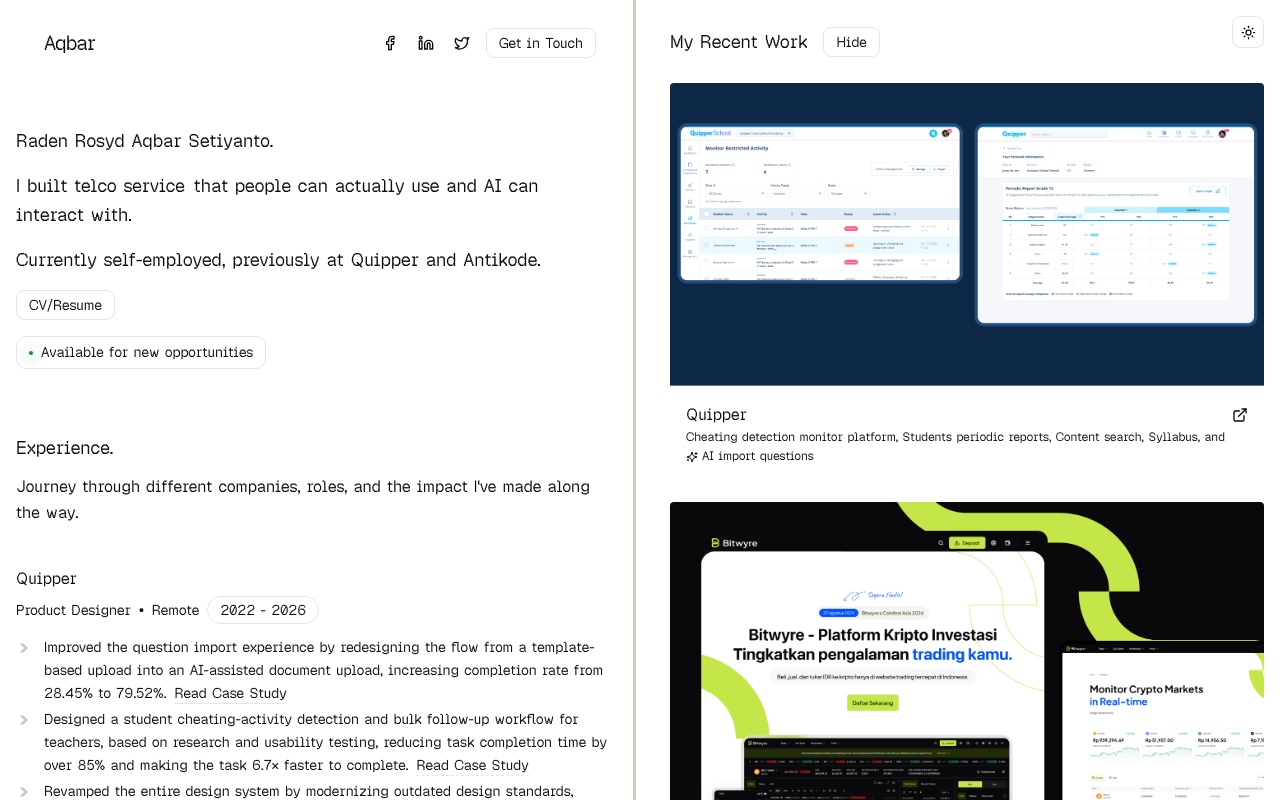
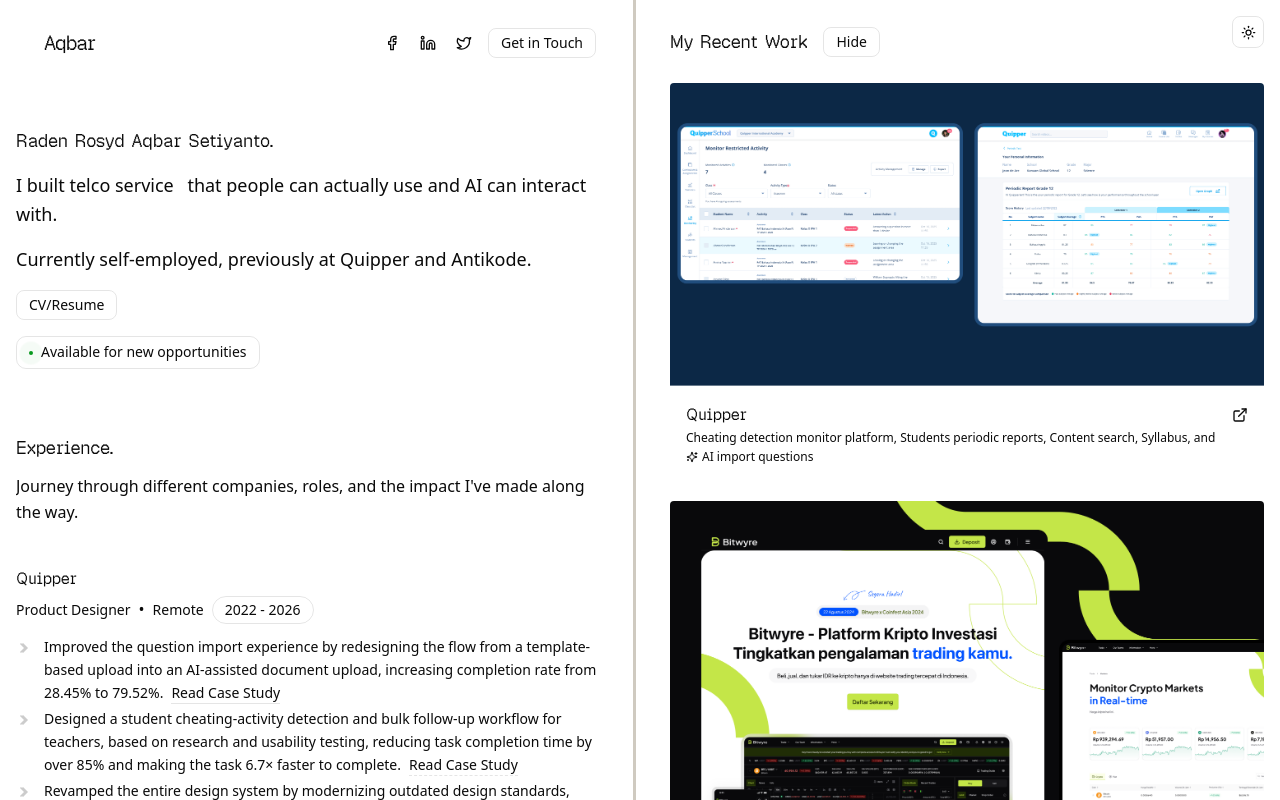
Before and after one commit to rosydaqbar/Aqbarmenew, a React (Vite) app: page / in a window 1280 px wide. Built offline with nearby package versions, Linux system fonts and the light colour scheme.

Commit message:
Split title and body fonts

```diff
--- a/src/components/PortfolioBioPanel.tsx
+++ b/src/components/PortfolioBioPanel.tsx
@@ -28,7 +28,7 @@
     <div className="flex w-full flex-col gap-3 py-2">
       <div className="flex w-full items-center gap-6">
         <div className="flex min-w-[120px] flex-col gap-1">
-          <span className="text-site-primary" style={{ fontSize: "16px", lineHeight: 1.618, fontWeight: 700 }}>
+          <span className="font-title text-site-primary" style={{ fontSize: "16px", lineHeight: 1.618, fontWeight: 700 }}>
             {exp.company}
           </span>
           <div className="flex flex-wrap items-center gap-2 text-site-secondary">
@@ -117,7 +117,7 @@
                 <div className="absolute left-1 top-[3px] h-[18px] w-[7px] rounded-[2px] bg-site-brand-mark" />
                 <div className="absolute left-[13px] top-[3px] h-[7px] w-[7px] rounded-[2px] bg-site-brand-mark" />
               </div>
-              <span className="text-site-primary" style={{ fontSize: "20px", letterSpacing: "-0.9px", fontWeight: 700 }}>
+              <span className="font-title text-site-primary" style={{ fontSize: "20px", letterSpacing: "-0.9px", fontWeight: 700 }}>
                 Aqbar
               </span>
             </div>
@@ -143,7 +143,7 @@
 
         <div className="flex w-full max-w-[580px] flex-col gap-4 py-2">
           <AnimatedReveal delay={t()}>
-            <p className="text-site-primary" style={{ fontSize: "18px", lineHeight: 1.618, fontWeight: 700 }}>
+            <p className="font-title text-site-primary" style={{ fontSize: "18px", lineHeight: 1.618, fontWeight: 700 }}>
               Raden Rosyd Aqbar Setiyanto.
             </p>
           </AnimatedReveal>
@@ -185,7 +185,7 @@
       <div className="flex flex-col gap-6 pt-4 pb-10">
         <div className="flex flex-col gap-3 py-2">
           <AnimatedReveal delay={t()}>
-            <p className="text-site-primary" style={{ fontSize: "18px", lineHeight: 1.618, fontWeight: 700 }}>
+            <p className="font-title text-site-primary" style={{ fontSize: "18px", lineHeight: 1.618, fontWeight: 700 }}>
               Experience.
             </p>
           </AnimatedReveal>
@@ -227,7 +227,7 @@
       <div className="py-2 pt-8">
         <div className="rounded-lg border border-site-border bg-site-card px-8 py-6">
           <div className="flex flex-col gap-2">
-            <p className="text-site-primary" style={{ fontSize: "16px", lineHeight: 1.618 }}>
+            <p className="font-title text-site-primary" style={{ fontSize: "16px", lineHeight: 1.618 }}>
               Say Hello.
             </p>
             <p className="text-site-secondary" style={{ fontSize: "16px", lineHeight: 1.618 }}>
--- a/src/components/ProjectGallery.tsx
+++ b/src/components/ProjectGallery.tsx
@@ -50,7 +50,7 @@
       <div className="flex flex-col p-4">
         <div className="flex items-center justify-between gap-3">
           <p
-            className="text-site-primary"
+            className="font-title text-site-primary"
             style={{ fontSize: "16px", lineHeight: 1.618, fontWeight: 700 }}
           >
             {item.title}
@@ -98,7 +98,7 @@
           >
             <div className="sticky top-0 z-20 flex h-[51px] w-full items-center justify-between bg-site-bg py-2">
               <div className="flex items-center gap-4">
-                <p className="text-site-primary" style={{ fontSize: "18px", lineHeight: 1.618, fontWeight: 700 }}>
+                <p className="font-title text-site-primary" style={{ fontSize: "18px", lineHeight: 1.618, fontWeight: 700 }}>
                   My Recent Work
                 </p>
                 <button
@@ -125,7 +125,7 @@
             className="flex flex-1 flex-col items-center justify-center gap-4"
           >
             <div className="flex items-center gap-4">
-              <p className="text-site-primary" style={{ fontSize: "18px", lineHeight: 1.618, fontWeight: 700 }}>
+              <p className="font-title text-site-primary" style={{ fontSize: "18px", lineHeight: 1.618, fontWeight: 700 }}>
                 My Recent Work
               </p>
               <button
--- a/src/components/QuipperStudyCase.tsx
+++ b/src/components/QuipperStudyCase.tsx
@@ -17,8 +17,8 @@
 
 const textWidth = "w-full max-w-[562px]";
 const bodyText = `${textWidth} text-[14px] leading-[1.618] text-site-primary opacity-80`;
-const sectionTitle = `${textWidth} text-[16px] leading-[1.618] font-bold text-site-primary`;
-const majorTitle = `${textWidth} text-[20px] leading-[1.618] font-bold text-site-primary`;
+const sectionTitle = `${textWidth} font-title text-[16px] leading-[1.618] font-bold text-site-primary`;
+const majorTitle = `${textWidth} font-title text-[20px] leading-[1.618] font-bold text-site-primary`;
 const studyCaseTitle = "179% Increase in Question Import Completion Rate in Quipper";
 
 function AnimatedBlock({ children, index }: { children: React.ReactNode; index: number }) {
@@ -63,7 +63,7 @@
                 <BackIcon />
                 <span className="text-[12px] leading-[20px]">Back</span>
               </Link>
-              <p className="shrink-0 whitespace-nowrap text-[16px] font-bold leading-[1.618] text-site-primary">
+              <p className="font-title shrink-0 whitespace-nowrap text-[16px] font-bold leading-[1.618] text-site-primary">
                 Portfolio
               </p>
             </div>
@@ -75,7 +75,7 @@
                 initial={false}
                 animate={showTitle ? { opacity: 1, y: 0, height: "auto" } : { opacity: 0, y: -4, height: 0 }}
                 transition={{ duration: 0.24, ease: [0.22, 1, 0.36, 1] }}
-                className="max-w-[520px] overflow-hidden whitespace-nowrap text-[14px] font-bold leading-[1.618] text-site-primary"
+                className="font-title max-w-[520px] overflow-hidden whitespace-nowrap text-[14px] font-bold leading-[1.618] text-site-primary"
               >
                 {studyCaseTitle}
               </motion.p>
@@ -91,7 +91,7 @@
 function IntroTitle({ titleRef }: { titleRef: React.RefObject<HTMLDivElement> }) {
   return (
     <div ref={titleRef} className="flex w-full flex-col items-center gap-[8px] text-center leading-[1.618]">
-      <p className="w-full max-w-[666px] text-[20px] font-bold text-site-primary sm:text-[24px]">
+      <p className="font-title w-full max-w-[666px] text-[20px] font-bold text-site-primary sm:text-[24px]">
         {studyCaseTitle}
       </p>
       <p className="w-full max-w-[562px] text-[14px] text-site-muted">7~10 mins to read</p>
@@ -249,7 +249,7 @@
   return (
     <div className={`${final ? "bg-site-final-card" : "bg-site-card"} relative flex flex-col items-center gap-[16px] p-[24px]`}>
       <div aria-hidden="true" className="pointer-events-none absolute inset-0 border border-site-border border-solid" />
-      <p className="whitespace-nowrap text-[14px] font-bold leading-[1.618] text-site-primary">The Flow</p>
+      <p className="font-title whitespace-nowrap text-[14px] font-bold leading-[1.618] text-site-primary">The Flow</p>
       <div className="flex w-full max-w-[410px] flex-col items-center gap-[8px]">
         {steps.map((step, index) => (
           <div key={step} className="flex w-full flex-col items-center gap-[8px]">
@@ -265,7 +265,7 @@
 function DesignBlock({ children }: { children: React.ReactNode }) {
   return (
     <div className={`${textWidth} flex flex-col items-center gap-[16px]`}>
-      <p className="whitespace-nowrap text-[14px] font-bold leading-[1.618] text-site-primary">The Design</p>
+      <p className="font-title whitespace-nowrap text-[14px] font-bold leading-[1.618] text-site-primary">The Design</p>
       {children}
     </div>
   );
@@ -275,7 +275,7 @@
   return (
     <div className={`${textWidth} rounded-[8px] border border-site-border bg-site-card p-[16px]`}>
       <div className="flex w-full flex-col items-center gap-[16px] text-site-primary">
-        <p className="w-full text-[16px] font-bold leading-[1.618]">So, What we learned?</p>
+        <p className="font-title w-full text-[16px] font-bold leading-[1.618]">So, What we learned?</p>
         <div className="w-full whitespace-pre-wrap text-[14px] leading-[1.618] opacity-80">
           <p className="mb-0">The GPT experience helped us learn something important because AI could help fix the document conversion problem, but sending teachers outside Quipper created another problem. Teachers still had to read the guide then use the GPT then download the converted file then go back to Quipper and upload the right file. This made the real problem clearer because we did not only need AI to convert the document.</p>
           <p>
--- a/src/styles/fonts.css
+++ b/src/styles/fonts.css
@@ -1,3 +1,19 @@
+@font-face {
+  font-family: "Geist";
+  src: url("../assets/fonts/Geist-Regular.woff2") format("woff2");
+  font-weight: 400;
+  font-style: normal;
+  font-display: swap;
+}
+
+@font-face {
+  font-family: "Geist";
+  src: url("../assets/fonts/Geist-Bold.woff2") format("woff2");
+  font-weight: 700;
+  font-style: normal;
+  font-display: swap;
+}
+
 @font-face {
   font-family: "GeistPixelSquare";
   src: url("../assets/fonts/GeistPixel-Square.woff2") format("woff2");
@@ -7,5 +23,10 @@
 }
 
 :root {
-  --site-font-family: "GeistPixelSquare", ui-monospace, monospace;
+  --site-font-family: "Geist", ui-sans-serif, system-ui, sans-serif;
+  --site-title-font-family: "GeistPixelSquare", ui-monospace, monospace;
 }
+
+.font-title {
+  font-family: var(--site-title-font-family);
+}
```
Also changed, not shown: src/assets/fonts/Geist-Bold.woff2 (added), src/assets/fonts/Geist-Regular.woff2 (added).
